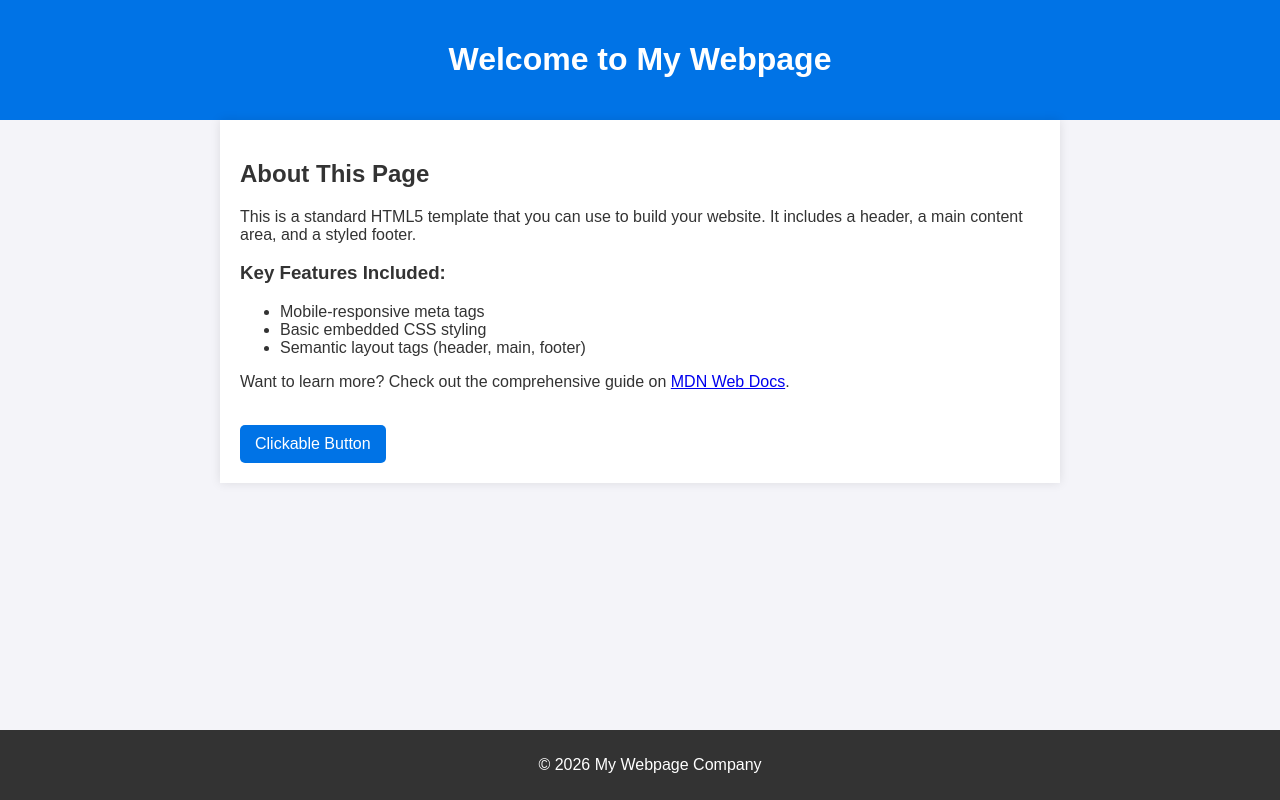
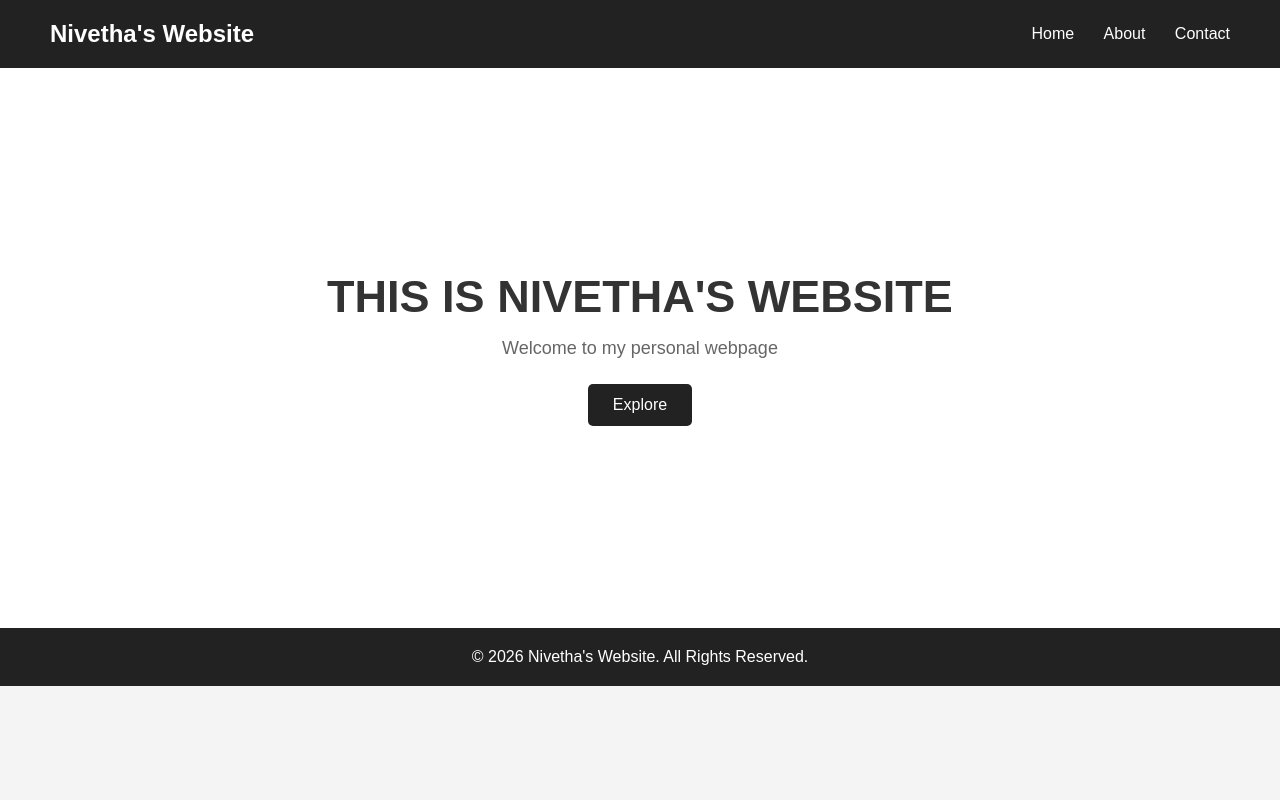
Before and after one commit to nivethabalukrishnan2007-droid/assignment4, a plain HTML site: page index.html in a window 1280 px wide. Drawn offline with Linux system fonts and the light colour scheme.

Commit message:
Update index.html

```diff
--- a/index.html
+++ b/index.html
@@ -3,72 +3,111 @@
 <head>
     <meta charset="UTF-8">
     <meta name="viewport" content="width=device-width, initial-scale=1.0">
-    <title>My First Webpage</title>
+
+    <title>Nivetha's Website</title>
+
     <style>
+        * {
+            margin: 0;
+            padding: 0;
+            box-sizing: border-box;
+        }
+
         body {
             font-family: Arial, sans-serif;
-            margin: 0;
-            padding: 0;
-            background-color: #f4f4f9;
+            background-color: #f4f4f4;
             color: #333;
         }
+
         header {
-            background-color: #0073e6;
+            background-color: #222;
             color: white;
-            padding: 20px;
+            padding: 20px 50px;
+            display: flex;
+            justify-content: space-between;
+            align-items: center;
+        }
+
+        header h2 {
+            font-size: 24px;
+        }
+
+        nav a {
+            color: white;
+            text-decoration: none;
+            margin-left: 25px;
+        }
+
+        nav a:hover {
+            text-decoration: underline;
+        }
+
+        .hero {
+            height: 70vh;
+            display: flex;
+            justify-content: center;
+            align-items: center;
             text-align: center;
+            background-color: white;
         }
-        main {
-            padding: 20px;
-            max-width: 800px;
-            margin: auto;
-            background-color: white;
-            box-shadow: 0 0 10px rgba(0,0,0,0.1);
+
+        .hero h1 {
+            font-size: 45px;
+            margin-bottom: 15px;
         }
-        footer {
-            text-align: center;
-            padding: 10px;
-            background-color: #333;
+
+        .hero p {
+            font-size: 18px;
+            color: #666;
+        }
+
+        .button {
+            display: inline-block;
+            margin-top: 25px;
+            padding: 12px 25px;
+            background-color: #222;
             color: white;
-            position: fixed;
-            bottom: 0;
-            width: 100%;
-        }
-        .btn {
-            display: inline-block;
-            background-color: #0073e6;
-            color: white;
-            padding: 10px 15px;
             text-decoration: none;
             border-radius: 5px;
         }
+
+        .button:hover {
+            background-color: #444;
+        }
+
+        footer {
+            text-align: center;
+            padding: 20px;
+            background-color: #222;
+            color: white;
+        }
     </style>
 </head>
+
 <body>
 
     <header>
-        <h1>Welcome to My Webpage</h1>
+        <h2>Nivetha's Website</h2>
+
+        <nav>
+            <a href="#">Home</a>
+            <a href="#">About</a>
+            <a href="#">Contact</a>
+        </nav>
     </header>
 
-    <main>
-        <h2>About This Page</h2>
-        <p>This is a standard HTML5 template that you can use to build your website. It includes a header, a main content area, and a styled footer.</p>
+    <section class="hero">
+        <div>
+            <h1>THIS IS NIVETHA'S WEBSITE</h1>
 
-        <h3>Key Features Included:</h3>
-        <ul>
-            <li>Mobile-responsive meta tags</li>
-            <li>Basic embedded CSS styling</li>
-            <li>Semantic layout tags (header, main, footer)</li>
-        </ul>
+            <p>Welcome to my personal webpage</p>
 
-        <p>Want to learn more? Check out the comprehensive guide on <a href="https://developer.mozilla.org/en-US/docs/Web/HTML" target="_blank">MDN Web Docs</a>.</p>
-
-        <br>
-        <a href="#" class="btn">Clickable Button</a>
-    </main>
+            <a href="#" class="button">Explore</a>
+        </div>
+    </section>
 
     <footer>
-        <p>&copy; 2026 My Webpage Company</p>
+        <p>© 2026 Nivetha's Website. All Rights Reserved.</p>
     </footer>
 
 </body>
```
